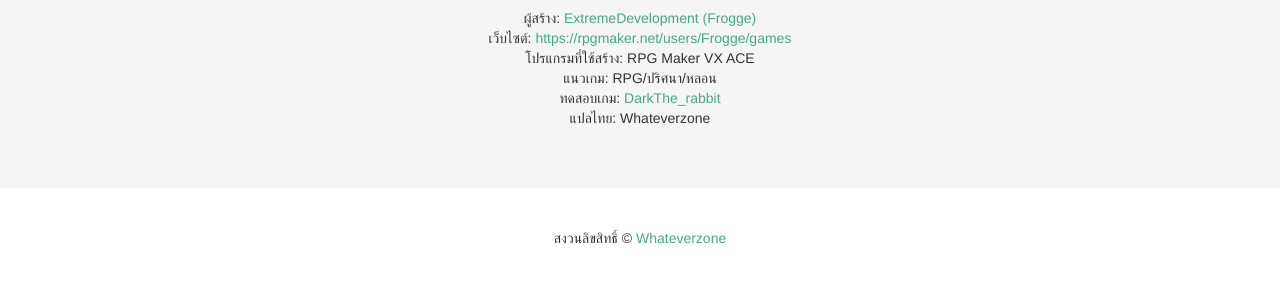
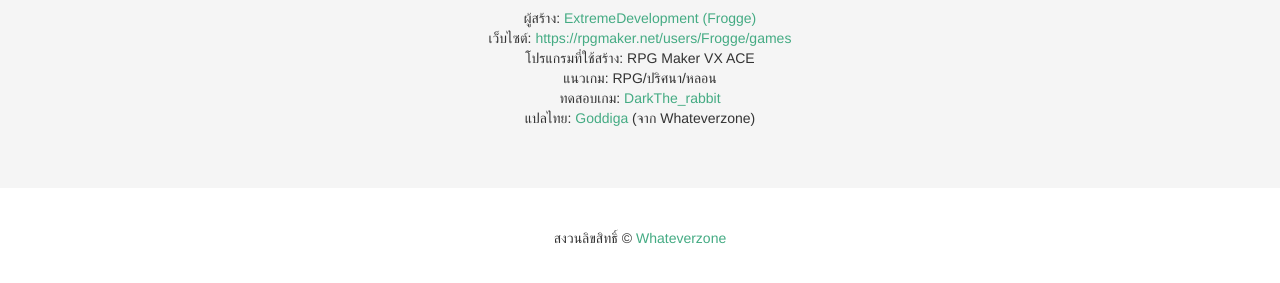
Before and after one commit to pureexe/wez, a Jekyll site: the page built from game/memories.html, in a window 1280 px wide and 900 px high, scrolled down 589 px. Shown: the part 602-885 px from the top of the window. Built offline with Jekyll 4.4.1, drawn with Linux system fonts in a browser that asks for light colours.

Commit message:
Update memories.html

```diff
--- a/game/memories.html
+++ b/game/memories.html
@@ -22,7 +22,7 @@ credits:
 - title: ทดสอบเกม
   content: <a href="https://www.youtube.com/channel/UCNgVUBcJmGTZ3nohKwxqcUA">DarkThe_rabbit</a>
 - title: แปลไทย
-  content: Whateverzone
+  content: <a href="https://www.facebook.com/goddigagame">Goddiga</a> (จาก Whateverzone)
 
 characters:
 - name: เจนเน็ท
```
